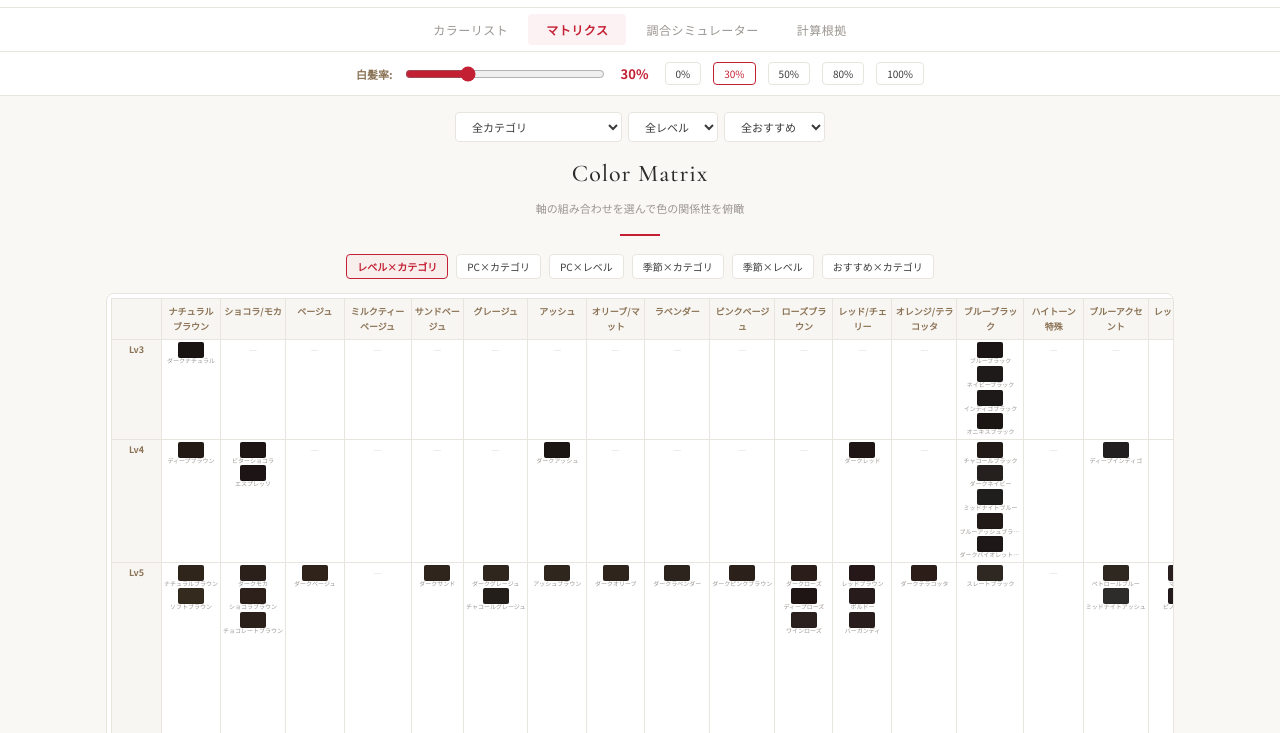
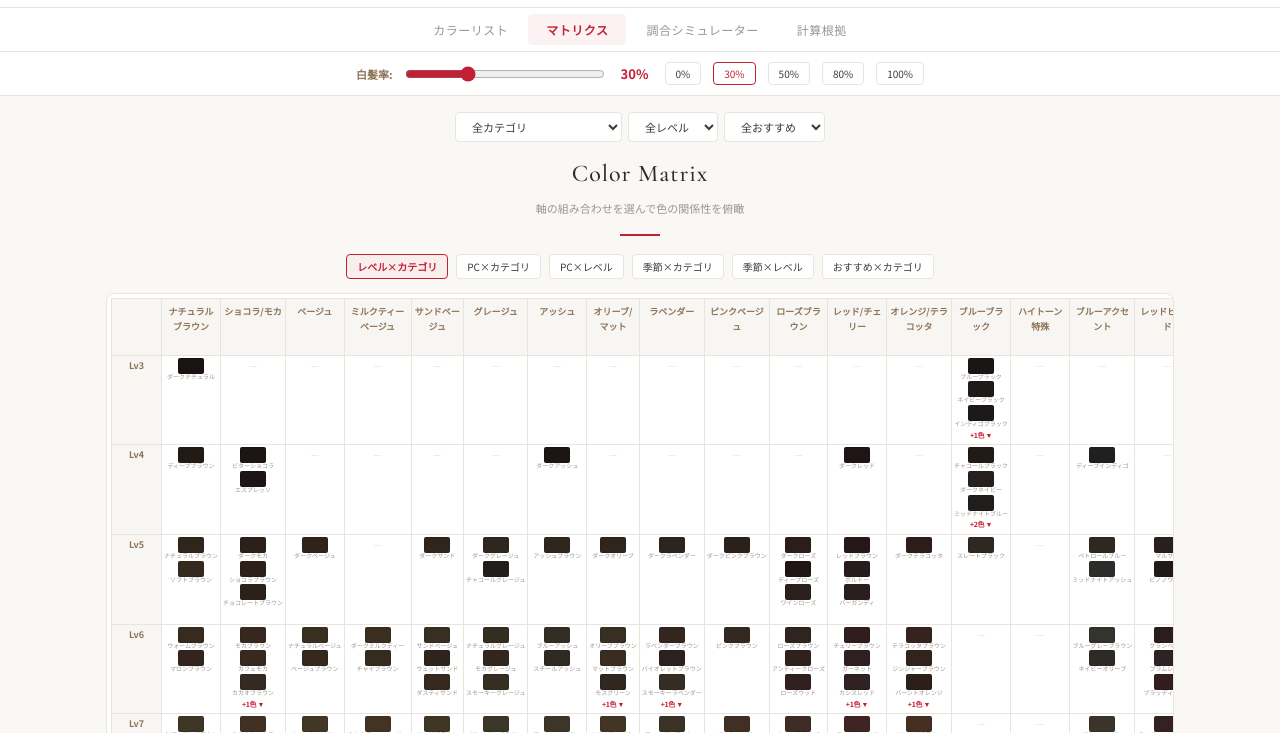
Before and after one commit to DaisukeHori/iroca-color-simulator, a website: page public/index.html in a window 1280 px wide. Both pictures are taken after a click on the button "マトリクス". Shown: the part 67-800 px from the top of the page. Drawn offline with nearby package versions, Linux system fonts and the light colour scheme.

Commit message:
v4.4: マトリクス展開ボタン（デフォルト3色 + 展開で全色表示）

```diff
--- a/public/index.html
+++ b/public/index.html
@@ -51,6 +51,8 @@ body{font-family:var(--fb);background:var(--rc);color:var(--rt);font-size:13px;l
 .mx th:first-child{z-index:3}
 .csw{width:26px;height:16px;border-radius:2px;margin:0 auto 0;border:1px solid rgba(0,0,0,.08)}
 .cn{font-size:6px;color:var(--rg);max-width:62px;overflow:hidden;text-overflow:ellipsis;white-space:nowrap;margin:0 auto;line-height:1.1}
+.mx-expand{font-size:7px;color:var(--rr);cursor:pointer;padding:1px 0;margin-top:1px;font-weight:700;letter-spacing:-.3px}
+.mx-expand:hover{text-decoration:underline}
 .ab{padding:4px 10px;border:1px solid var(--rb);border-radius:4px;cursor:pointer;font-size:10px;background:#fff;color:var(--rt);font-family:var(--fb);transition:.15s;margin:2px}
 .ab:hover,.ab.active{border-color:var(--rr);color:var(--rr);background:rgba(196,32,52,.04);font-weight:700}
 
@@ -644,13 +646,27 @@ function renderList(){
 
 let curAx='lv-cat';
 function setAx(a){curAx=a;document.querySelectorAll('.ab').forEach(b=>b.classList.toggle('active',b.dataset.axis===a));renderMx();}
+let mxCellId=0;
 function mxC(items){
   if(!items.length)return'<td style="color:#ddd">—</td>';
+  const id='mc'+mxCellId++;
+  const show=items.slice(0,3);
+  const rest=items.slice(3);
   let h='<td style="padding:2px">';
-  for(const it of items)h+=`<div style="cursor:pointer;margin-bottom:1px" onclick="sD(${it.n})" title="${it.name} ${it.mix} (${it.ratio})"><div class="csw" style="background:${it.hex}"></div><div class="cn">${it.name}</div></div>`;
+  for(const it of show)h+=`<div style="cursor:pointer;margin-bottom:1px" onclick="sD(${it.n})" title="${it.name} ${it.mix} (${it.ratio})"><div class="csw" style="background:${it.hex}"></div><div class="cn">${it.name}</div></div>`;
+  if(rest.length){
+    h+=`<div id="${id}" style="display:none">`;
+    for(const it of rest)h+=`<div style="cursor:pointer;margin-bottom:1px" onclick="sD(${it.n})" title="${it.name} ${it.mix} (${it.ratio})"><div class="csw" style="background:${it.hex}"></div><div class="cn">${it.name}</div></div>`;
+    h+=`</div><div class="mx-expand" onclick="toggleMxCell('${id}',this)">+${rest.length}色 ▼</div>`;
+  }
   return h+'</td>';
 }
-function renderMx(){
+function toggleMxCell(id,el){
+  const d=document.getElementById(id);
+  if(d.style.display==='none'){d.style.display='';el.textContent='▲ 閉じる';}
+  else{d.style.display='none';el.textContent='+'+d.children.length+'色 ▼';}
+}
+function renderMx(){mxCellId=0;
   const f=getF();
   const LVS=['3','4','5','6','7','8','9','10'],CTS=[...new Set(f.map(r=>r.cat))];
   const PCS=['ALL','イエベ','イエベ春','イエベ秋','ブルベ','ブルベ夏','ブルベ冬'];
```
